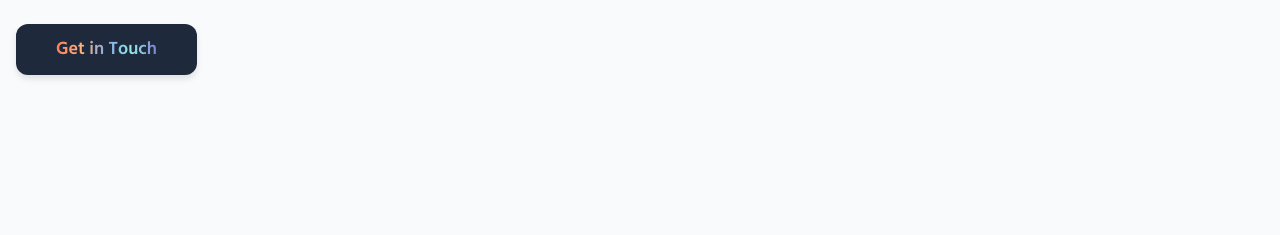
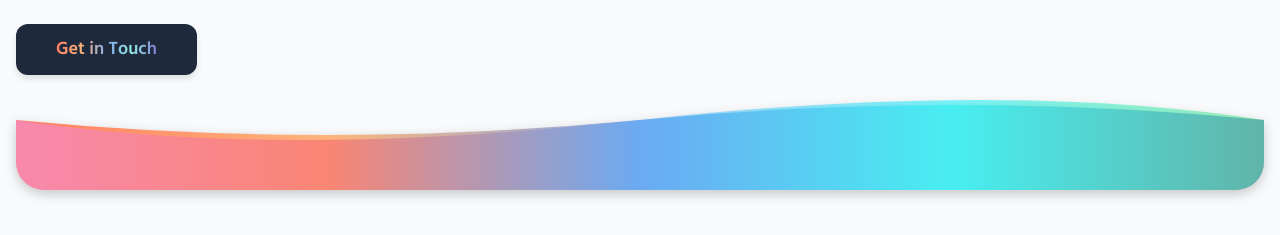
Before and after one commit to NelakaWith/portfolio, a Vue app: page /services in a window 1280 px wide. Shown: the part 562-797 px from the top of the page. Built offline with nearby package versions, Linux system fonts and the light colour scheme.

Commit message:
feat: add WaveBorder component with animated wave effects and integrate into CompanyHero

```diff
--- a/src/components/company/CompanyHero.vue
+++ b/src/components/company/CompanyHero.vue
@@ -1,5 +1,5 @@
 <template>
-  <section class="min-h-[80vh] flex flex-col md:flex-row">
+  <section class="relative min-h-[80vh] flex flex-col md:flex-row">
     <div class="flex-1 flex flex-col justify-center gap-8 pr-8">
       <div class="flex flex-col">
         <h1
@@ -26,10 +26,14 @@
     <div class="flex-1 flex justify-center items-center">
       <img class="w-1/2" src="/company/person.png" alt="" srcset="" />
     </div>
+
+    <WaveBorder />
   </section>
 </template>
 
-<script setup lang="ts"></script>
+<script setup lang="ts">
+import WaveBorder from "./WaveBorder.vue";
+</script>
 
 <style scoped>
 .hero-primary-gradient {
--- /dev/null
+++ b/src/components/company/WaveBorder.vue
@@ -0,0 +1,78 @@
+<template>
+  <div class="wave-border">
+    <svg
+      class="wave-svg"
+      xmlns="http://www.w3.org/2000/svg"
+      viewBox="0 0 1200 120"
+      preserveAspectRatio="none"
+    >
+      <defs>
+        <linearGradient id="waveGradient" x1="0%" y1="0%" x2="100%" y2="0%">
+          <stop offset="0%" style="stop-color: #ff7e5f; stop-opacity: 1" />
+          <stop offset="25%" style="stop-color: #feb47b; stop-opacity: 1" />
+          <stop offset="50%" style="stop-color: #86a8e7; stop-opacity: 1" />
+          <stop offset="75%" style="stop-color: #91eae4; stop-opacity: 1" />
+          <stop offset="100%" style="stop-color: #7f7fd5; stop-opacity: 1" />
+        </linearGradient>
+        <linearGradient id="waveGradient2" x1="0%" y1="0%" x2="100%" y2="0%">
+          <stop offset="0%" style="stop-color: #f093fb; stop-opacity: 0.5" />
+          <stop offset="25%" style="stop-color: #f5576c; stop-opacity: 0.5" />
+          <stop offset="50%" style="stop-color: #4facfe; stop-opacity: 0.5" />
+          <stop offset="75%" style="stop-color: #00f2fe; stop-opacity: 0.5" />
+          <stop offset="100%" style="stop-color: #43e97b; stop-opacity: 0.5" />
+        </linearGradient>
+      </defs>
+
+      <!-- First wave layer -->
+      <path d="M0,50 Q300,80 600,50 T1200,50 L1200,120 L0,120 Z" fill="url(#waveGradient)" filter="url(#dropShadow)">
+        <animate
+          attributeName="d"
+          dur="4s"
+          repeatCount="indefinite"
+          values="
+            M0,50 Q300,80 600,50 T1200,50 L1200,120 L0,120 Z;
+            M0,50 Q300,20 600,50 T1200,50 L1200,120 L0,120 Z;
+            M0,50 Q300,80 600,50 T1200,50 L1200,120 L0,120 Z
+          "
+        />
+      </path>
+
+      <!-- Second wave layer (transparent, different colors) -->
+      <path d="M0,50 Q250,90 600,50 T1200,50 L1200,120 L0,120 Z" fill="url(#waveGradient2)">
+        <animate
+          attributeName="d"
+          dur="5s"
+          repeatCount="indefinite"
+          values="
+            M0,50 Q250,90 600,50 T1200,50 L1200,120 L0,120 Z;
+            M0,50 Q250,30 600,50 T1200,50 L1200,120 L0,120 Z;
+            M0,50 Q250,90 600,50 T1200,50 L1200,120 L0,120 Z
+          "
+        />
+      </path>
+    </svg>
+  </div>
+</template>
+
+<script setup lang="ts"></script>
+
+<style scoped>
+.wave-border {
+  position: absolute;
+  bottom: 0;
+  left: 0;
+  right: 0;
+  overflow: hidden;
+  line-height: 0;
+  border-bottom-left-radius: 1.75rem;
+  border-bottom-right-radius: 1.75rem;
+  filter: drop-shadow(0 4px 6px rgba(0, 0, 0, 0.2));
+}
+
+.wave-svg {
+  position: relative;
+  display: block;
+  width: 100%;
+  height: 120px;
+}
+</style>
```
